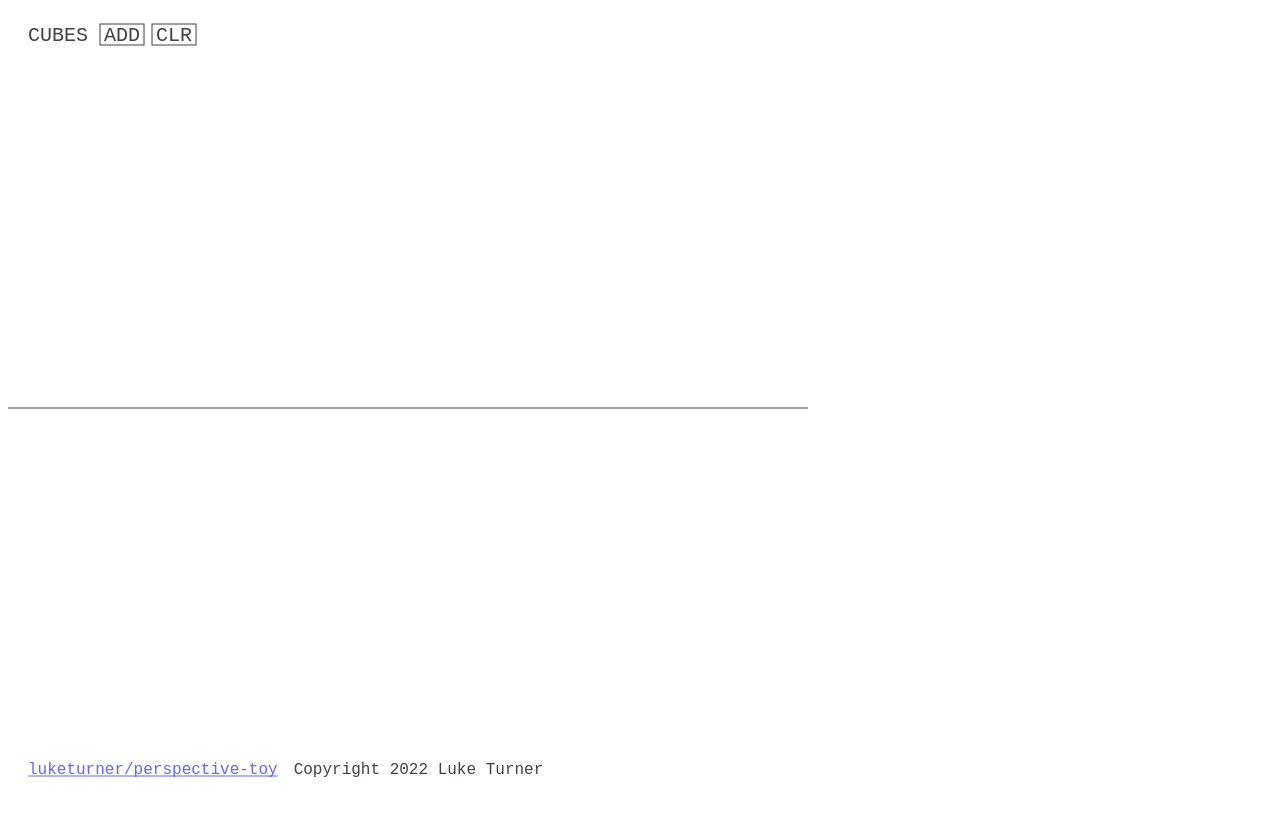
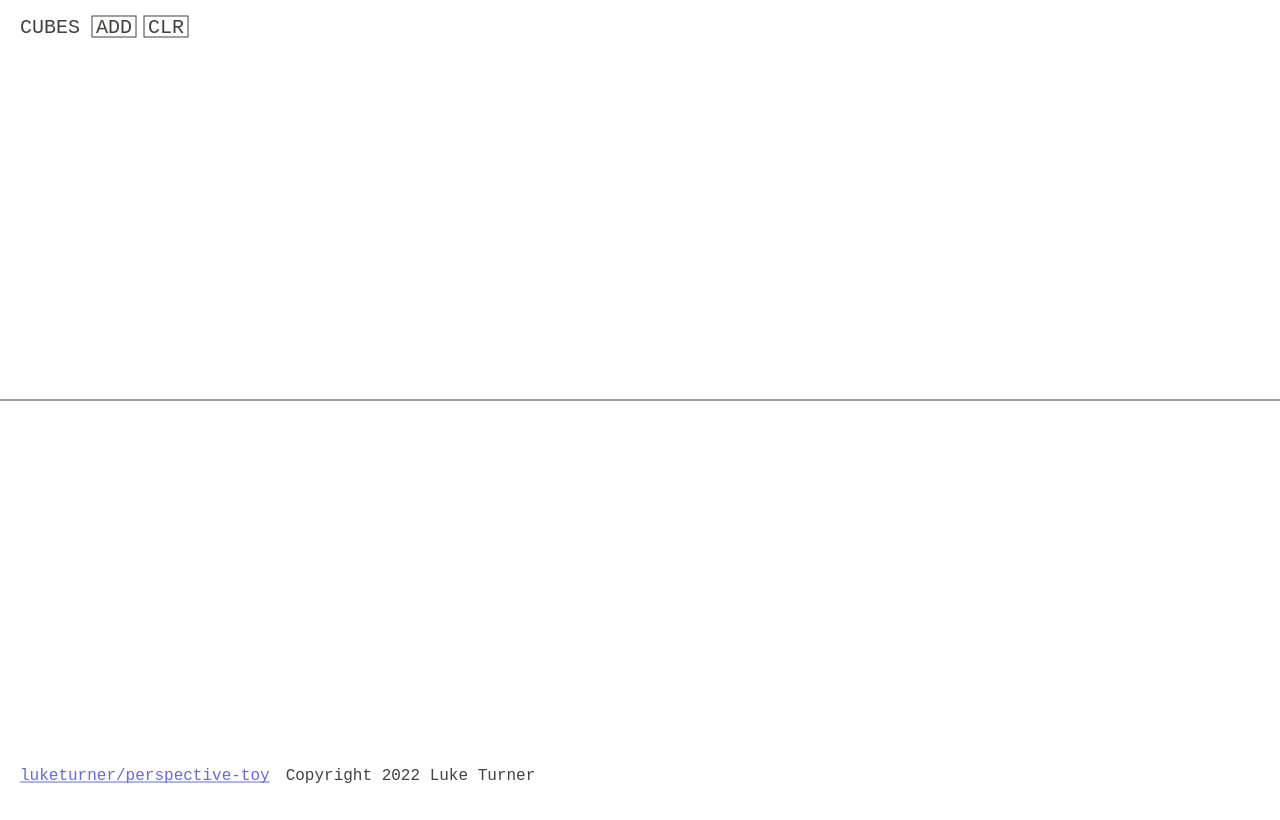
Before and after one commit to luketurner/perspective-toy, a website built with Vite: page index.html in a window 1280 px wide. Built offline with nearby package versions, Linux system fonts and the light colour scheme.

Commit message:
canvas sized to screen automatically

```diff
--- a/index.html
+++ b/index.html
@@ -7,8 +7,8 @@
     <title>Perspective toy</title>
     <script src="src/index.ts" type="module"></script>
   </head>
-  <body>
-    <canvas id="cubes" width="800" height="800">
+  <body style="margin: 0; overflow: hidden;">
+    <canvas id="cubes" width="400" height="400">
       Canvas support required. Visit <a href="https://github.com/luketurner/perspective-toy">the Github page</a> to read more about the project.
     </canvas>
   </body>
--- a/src/canvas.ts
+++ b/src/canvas.ts
@@ -84,7 +84,6 @@ export const render = () => {
 }
 
 export const createCanvasHandler = (el: HTMLCanvasElement, newRenderFn: () => void): Handler => {
-  if (!isCanvas(el)) throw new Error(`invalid element: ${el}`);
   const newCtx = el.getContext('2d');
 
   if (!newCtx) throw new Error(`Cannot find 2D Context for element: ${el}`);
@@ -101,8 +100,15 @@ export const createCanvasHandler = (el: HTMLCanvasElement, newRenderFn: () => vo
       ev.offsetX, ev.offsetY, ev.movementX, ev.movementY
     ));
 
+  el.height = db.canvasHeight;
+  el.width = db.canvasWidth;
+
   return {
-    after: (db) => requestAnimationFrame(render),
+    after: (db) => {
+      el.height = db.canvasHeight;
+      el.width = db.canvasWidth;
+      requestAnimationFrame(render);
+    },
     id: "draw"
   };
 };
--- a/src/db.ts
+++ b/src/db.ts
@@ -27,6 +27,8 @@ export interface AppDB {
   dragging: boolean;
   dragTarget: BoundingBox | undefined;
   hoveredBoxes: Record<string,true>;
+  canvasWidth: number;
+  canvasHeight: number;
 }
 
 export interface Cube {
@@ -78,6 +80,8 @@ export let db: AppDB = {
   dragging: false,
   dragTarget: undefined,
   hoveredBoxes: {},
+  canvasWidth: 0,
+  canvasHeight: 0,
 };
 
 export const createVanishingPoint = (opts?: Partial<VanishingPoint>): VanishingPoint => ({
@@ -209,3 +213,11 @@ export const stopHovering = (id: string) => {
 export const isDragging = (id: string) => {
   return id && db.dragTarget?.id === id;
 }
+
+export const setCanvasSize = (w: number, h: number) => {
+  setDb((db) => {
+    db.canvasHeight = h;
+    db.canvasWidth = w;
+    return db;
+  })
+}
--- a/src/index.ts
+++ b/src/index.ts
@@ -1,13 +1,24 @@
 /**
  * Entry point for the application.
  */
-import { createCanvasHandler } from "./canvas";
-import { addHandler, setHorizon } from "./db";
+import { createCanvasHandler, isCanvas } from "./canvas";
+import { addHandler, db, setCanvasSize, setHorizon } from "./db";
 import { drawApp } from "./draw";
 
-const main = (el) => {
+const main = (el: HTMLElement | null) => {
+  if (!isCanvas(el)) throw new Error(`invalid element: ${el}`);
+
+  setCanvasSize(window.innerWidth, window.innerHeight);
+  window.addEventListener('resize', () => {
+    setCanvasSize(window.innerWidth, window.innerHeight);
+    if (db.horizonY >= db.canvasHeight) {
+      setHorizon(el.height * 0.9);
+    }
+  });
+
   addHandler(createCanvasHandler(el, drawApp));
-  setHorizon(400);
+  setHorizon(db.canvasHeight / 2);
+
 }
 
 main(document.getElementById('cubes'));
--- a/src/ui.ts
+++ b/src/ui.ts
@@ -17,7 +17,7 @@ export function drawUi() {
     (x, y) => addCubesRow(x, y),
   );
   font('16px monospace');
-  const footer = addFlow(16, 750, 8,
+  const footer = addFlow(16, db.canvasHeight - 36, 8,
     (x, y) => addLink(x, y, 'luketurner/perspective-toy', 'footer-github', 'https://github.com/luketurner/perspective-toy'),
     (x, y) => addText(x, y, 'Copyright 2022 Luke Turner'),
   );
@@ -27,11 +27,12 @@ function addCubesRow(x: number, y: number) {
   return addFlow(x, y, 8,
     (x, y) => addText(x, y, 'CUBES'),
     (x, y) => addButton(x, y, 'ADD', 'addCube', () => {
-      const vp = addVanishingPoint({ posX: 400, });
+      const vp = addVanishingPoint({ posX: db.canvasWidth / 2, });
+      const cubeWidth = Math.min(100, db.canvasWidth / 5, db.canvasHeight / 5);
       addCube({
         persp: '1p',
-        position: [350, 600],
-        size: [100, 100],
+        position: [db.canvasWidth / 2, db.canvasHeight / 3 * 2],
+        size: [cubeWidth, cubeWidth],
         vps: [vp.id]
       })
     }),
@@ -61,8 +62,8 @@ function addCubeBtn(x: number, y: number, cubeId: string, text: string) {
     const numId = parseInt(cubeId, 10);
     const cube = db.shapes[cubeId];
     if (cube.persp === '1p') {
-      const vp1 = addVanishingPoint({ posX: 200, });
-      const vp2 = addVanishingPoint({ posX: 600, });
+      const vp1 = addVanishingPoint({ posX: db.canvasWidth / 3, });
+      const vp2 = addVanishingPoint({ posX: db.canvasWidth / 3 * 2, });
       const oldVps = cube.vps;
       updateCube(numId, {
         persp: '2p',
```
